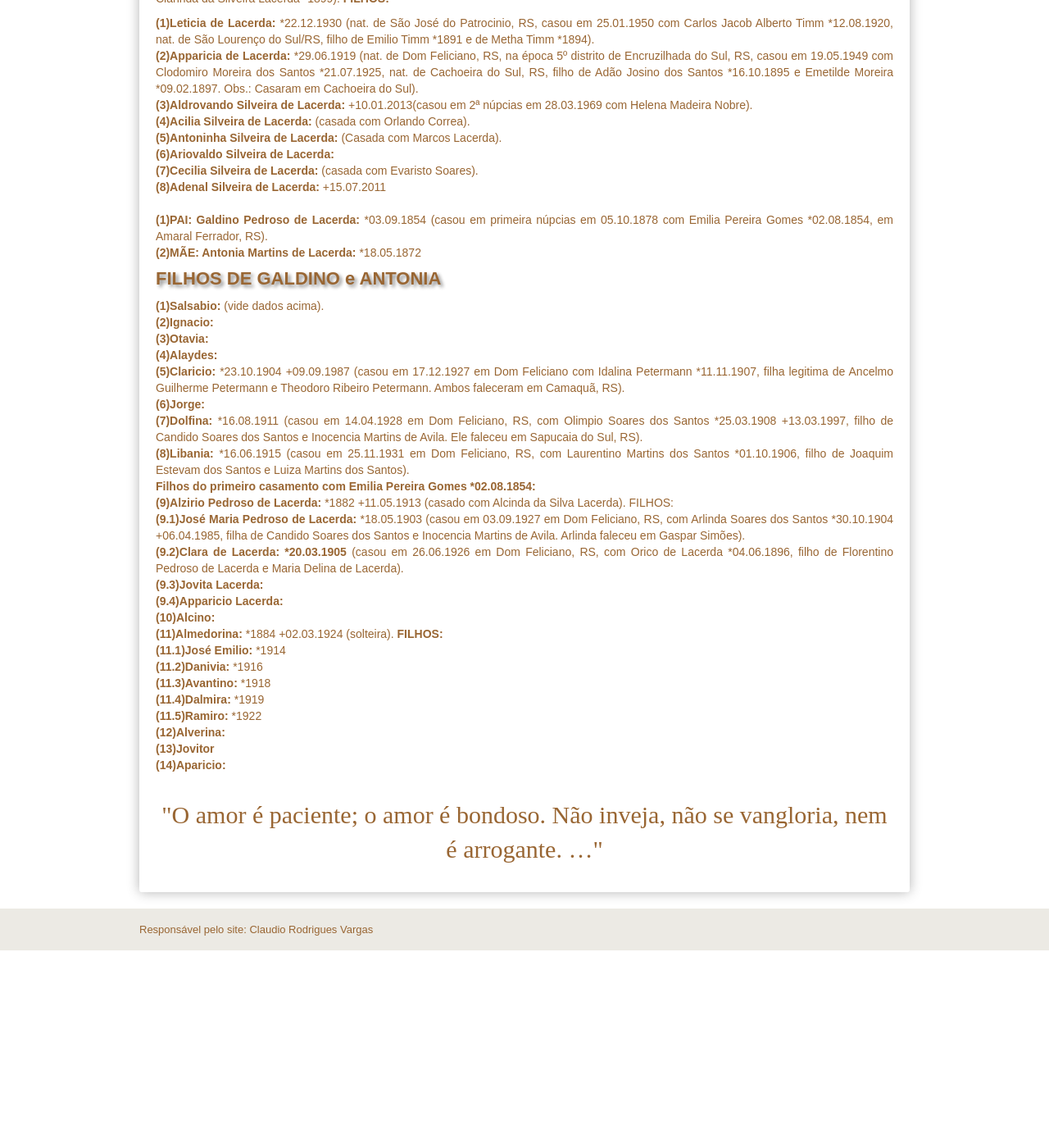
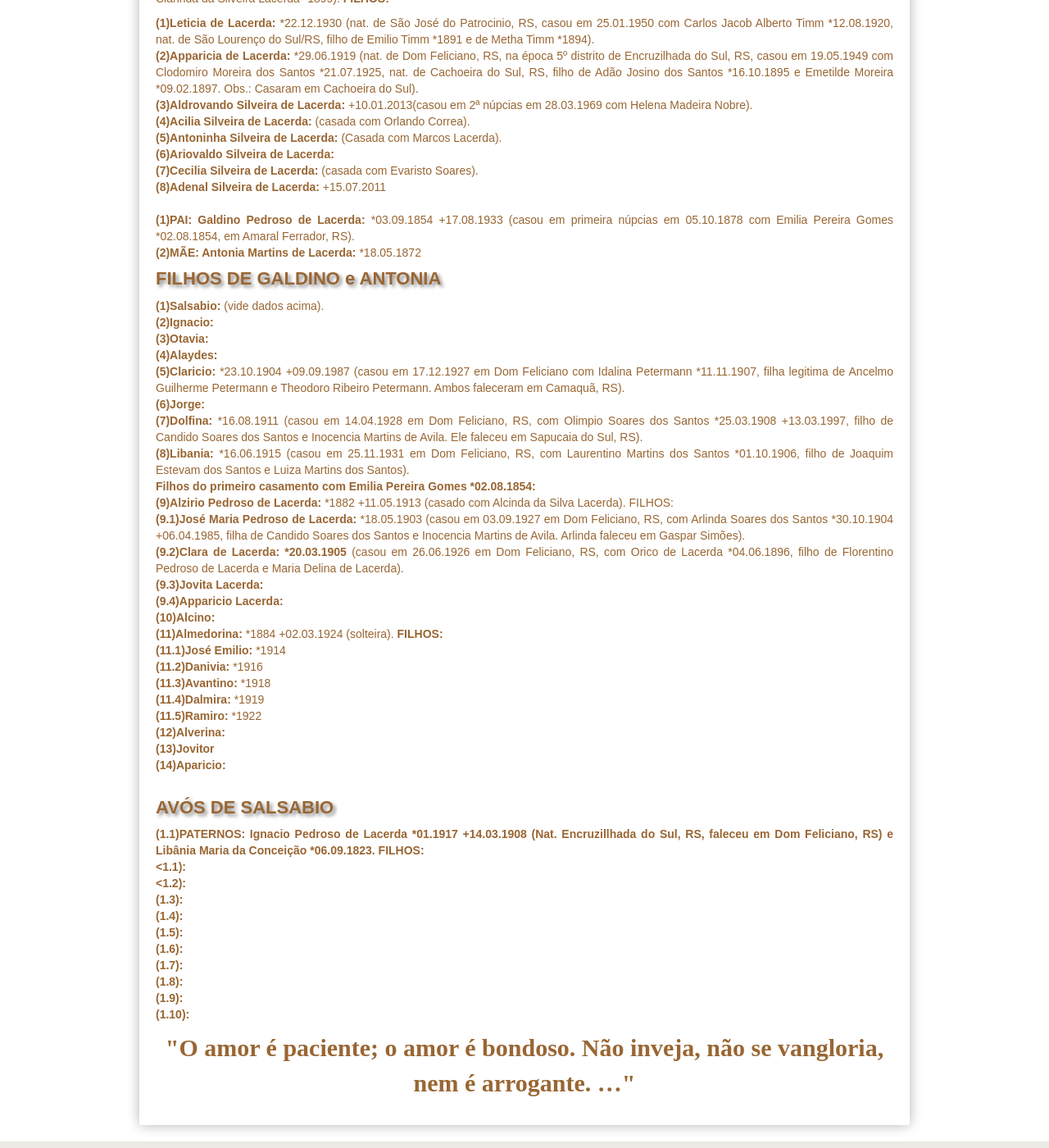
Before and after one commit to claudiovargas1955/claudiovargas1955.github.io, a Jekyll site: the page built from _pages/familia-lacerda-salsabio.html, in a window 1280 px wide and 1400 px high, scrolled down 516 px. Shown: the whole window at 82% size. Built offline with Jekyll 4.4.1, drawn with Linux system fonts in a browser that asks for light colours; some web fonts are replaced; before the commit the page ends 1675 px from its top, so only the background shows below that.

Commit message:
Update familia-lacerda-salsabio.html

```diff
--- a/_pages/familia-lacerda-salsabio.html
+++ b/_pages/familia-lacerda-salsabio.html
@@ -111,7 +111,7 @@ dos Santos *21.07.1925, nat. de Cachoeira do Sul, RS, filho de Adão Josino dos
 <b>(7)Cecilia Silveira de Lacerda: </b>(casada com Evaristo Soares).<br>
 <b>(8)Adenal Silveira de Lacerda: </b>+15.07.2011<br><br>
 
-<b>(1)PAI: Galdino Pedroso de Lacerda: </b>*03.09.1854 (casou em primeira núpcias em 05.10.1878 com Emilia Pereira Gomes *02.08.1854, em Amaral Ferrador, RS).
+<b>(1)PAI: Galdino Pedroso de Lacerda: </b>*03.09.1854 +17.08.1933 (casou em primeira núpcias em 05.10.1878 com Emilia Pereira Gomes *02.08.1854, em Amaral Ferrador, RS).
 <br>
 <b>(2)MÃE: Antonia Martins de Lacerda: </b>*18.05.1872<br>
 
@@ -146,6 +146,21 @@ dos Santos *21.07.1925, nat. de Cachoeira do Sul, RS, filho de Adão Josino dos
     <b>(13)Jovitor </b><br>
     <b>(14)Aparicio: </b><br><br>
 
+  <h4>AVÓS DE SALSABIO</h4>
+<p><b>(1.1)PATERNOS: Ignacio Pedroso de Lacerda *01.1917 +14.03.1908 (Nat. Encruzillhada do Sul, RS, faleceu em Dom Feliciano, RS) e Libânia Maria da Conceição
+*06.09.1823. <b>FILHOS: </b><br>
+  <b><1.1): </b><br>
+  <b><1.2): </b><br>
+  <b>(1.3): </b><br>
+  <b>(1.4): </b><br>
+  <b>(1.5): </b><br>
+  <b>(1.6): </b><br>
+  <b>(1.7): </b><br>
+  <b>(1.8): </b><br>
+  <b>(1.9): </b><br>
+  <b>(1.10): </b><br>
+
+
 
 
 
```
